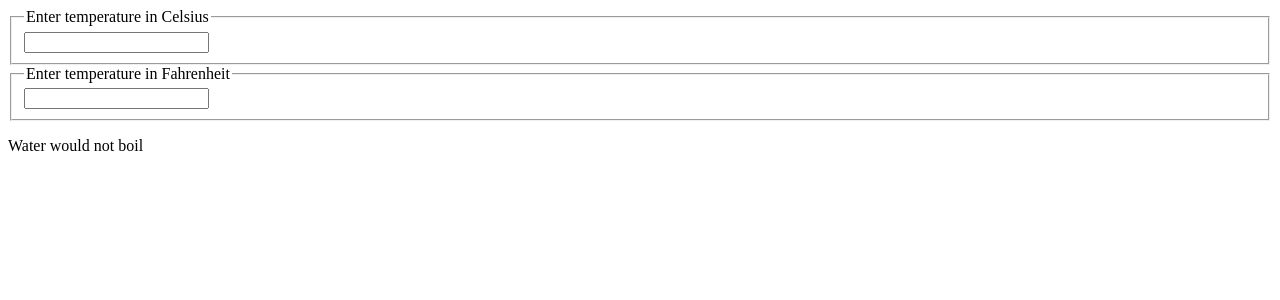
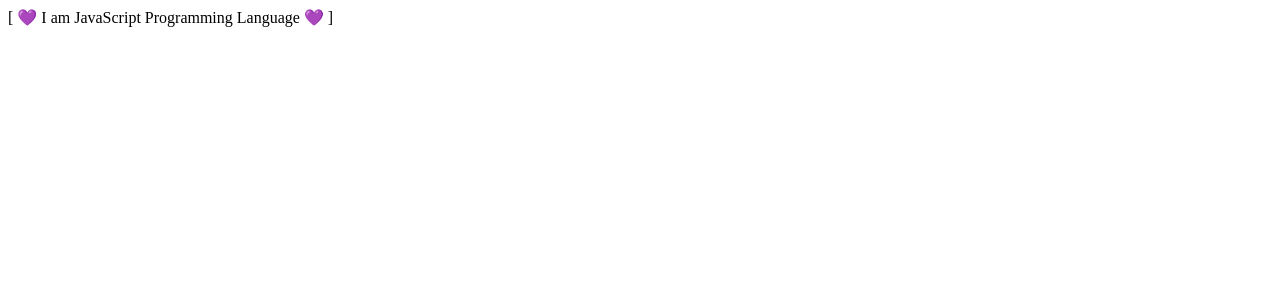
Before and after one commit to fuadragib01/lws-react, a React (Create React App) app: page / in a window 1280 px wide. Shown: the top 300 px of the page. Built offline with nearby package versions, Linux system fonts and the light colour scheme.

Commit message:
Done L-12, composition over inheritance

```diff
--- a/src/App.js
+++ b/src/App.js
@@ -1,11 +1,19 @@
 import React from "react";
-import Calculate from "./components/Calculate";
+import Text from "./components/composition/Text";
+import Emoji from "./components/composition/Emoji";
+import Bracket from "./components/composition/Bracket";
 
 function App() {
 	return (
-		<div>
-			<Calculate />
-		</div>
+		<Emoji>
+			{({ addEmoji }) => (
+				<Bracket>
+					{({ addBracket }) => (
+						<Text addEmoji={addEmoji} addBracket={addBracket} />
+					)}
+				</Bracket>
+			)}
+		</Emoji>
 	);
 }
 
--- /dev/null
+++ b/src/components/composition/Bracket.js
@@ -0,0 +1,10 @@
+import React, { Component } from "react";
+
+class Bracket extends Component {
+	addBracket = (text) => `[ ${text} ]`;
+	render() {
+		return this.props.children({ addBracket: this.addBracket });
+	}
+}
+
+export default Bracket;
--- /dev/null
+++ b/src/components/composition/Emoji.js
@@ -0,0 +1,10 @@
+import React, { Component } from "react";
+
+class Emoji extends Component {
+	addEmoji = (text, emoji) => `${emoji} ${text} ${emoji}`;
+	render() {
+		return this.props.children({ addEmoji: this.addEmoji });
+	}
+}
+
+export default Emoji;
--- /dev/null
+++ b/src/components/composition/Text.js
@@ -0,0 +1,14 @@
+import React from "react";
+
+const Text = ({ addEmoji, addBracket }) => {
+	let text = "I am JavaScript Programming Language";
+	if (addEmoji) {
+		text = addEmoji(text, "💜");
+	}
+	if (addBracket) {
+		text = addBracket(text);
+	}
+	return <div>{text}</div>;
+};
+
+export default Text;
--- /dev/null
+++ b/src/components/inheritance/Emoji.js
@@ -0,0 +1,14 @@
+import React, { Component } from "react";
+
+class Emoji extends Component {
+	addEmoji = (text, emoji) => `${emoji} ${text} ${emoji}`;
+	render(override) {
+		let text = "I'm the emoji component";
+		if (override) {
+			text = override;
+		}
+		return <div>{text}</div>;
+	}
+}
+
+export default Emoji;
--- /dev/null
+++ b/src/components/inheritance/Text.js
@@ -0,0 +1,15 @@
+import React, { Component } from "react";
+import Emoji from "./Emoji";
+
+class Text extends Emoji {
+	constructor(props) {
+		super(props);
+	}
+
+	render() {
+		const decoratedText = this.addEmoji("I am JS Language", "💜");
+		return super.render(decoratedText);
+	}
+}
+
+export default Text;
```
